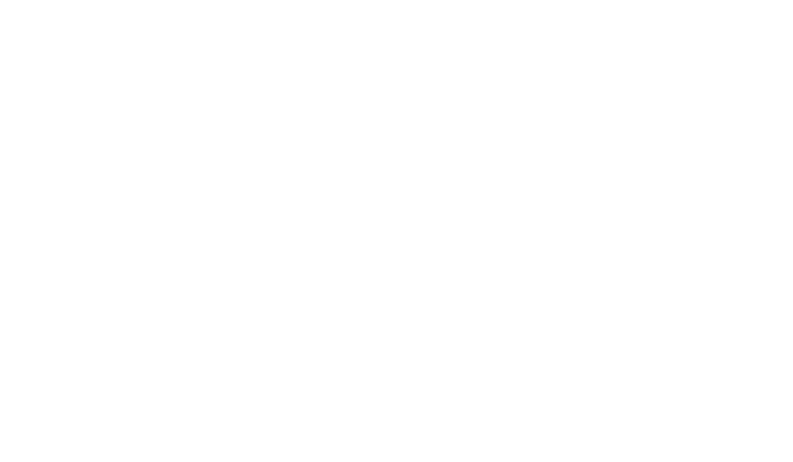
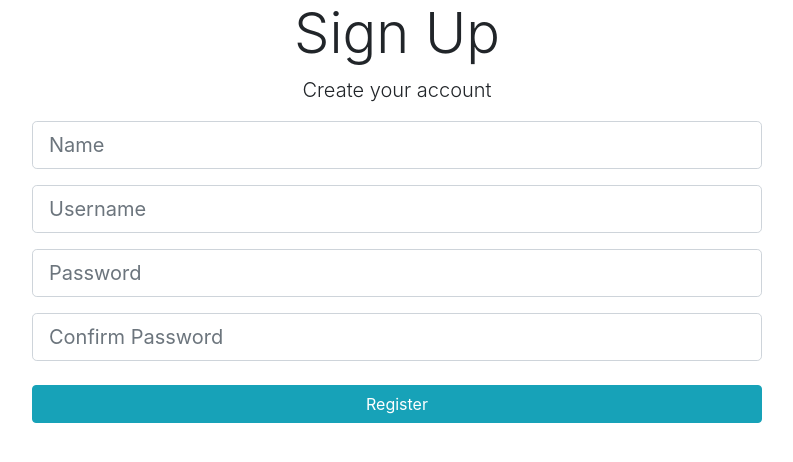
Before and after one commit to ericl3/HackDuke2018, a React (Create React App) app in the folder energyApp/appui/: page /register in a window 1280 px wide. Shown: the top 462 px of the page, without its empty margins (243-1036 px from the left). Built offline with nearby package versions, Linux system fonts and the light colour scheme.

Commit message:
Registration bug fix

```diff
--- a/energyApp/appui/src/App.js
+++ b/energyApp/appui/src/App.js
@@ -2,7 +2,8 @@
 import { BrowserRouter as Router, Route } from "react-router-dom";
 import logo from './logo.svg';
 import './App.css';
-import Login from "./components/layout/login"
+import Login from "./components/layout/login";
+import Register from "./components/layout/register";
 
 class App extends Component {
   render() {
@@ -10,6 +11,7 @@
       <Router>
         <div className="App">
           <Route exact path ="/" component = {Login} />
+          <Route exact path ="/register" component = {Register} />
         </div>
       </Router>
     );
--- a/energyApp/appui/src/components/layout/register.js
+++ b/energyApp/appui/src/components/layout/register.js
@@ -12,7 +12,6 @@
       passconfirm: "",
     };
     this.onChange = this.onChange.bind(this);
-    this.onSubmit = this.onSubmit.bind(this);
     this.handleClick = this.handleClick.bind(this);
   }
 
@@ -46,7 +45,7 @@
                   <input
                     type="name"
                     className="form-control form-control-lg"
-                    placeholder="name Address"
+                    placeholder="Name"
                     name="name"
                     value={this.state.name}
                     onChange={this.onChange}
@@ -56,7 +55,7 @@
                   <input
                     type="username"
                     className="form-control form-control-lg"
-                    placeholder="username Address"
+                    placeholder="Username"
                     name="username"
                     value={this.state.username}
                     onChange={this.onChange}
@@ -74,7 +73,7 @@
                 </div>
                 <div className="form-group">
                   <input
-                    type="passconfirm"
+                    type="password"
                     className="form-control form-control-lg"
                     placeholder="Confirm Password"
                     name="passconfirm"
```
